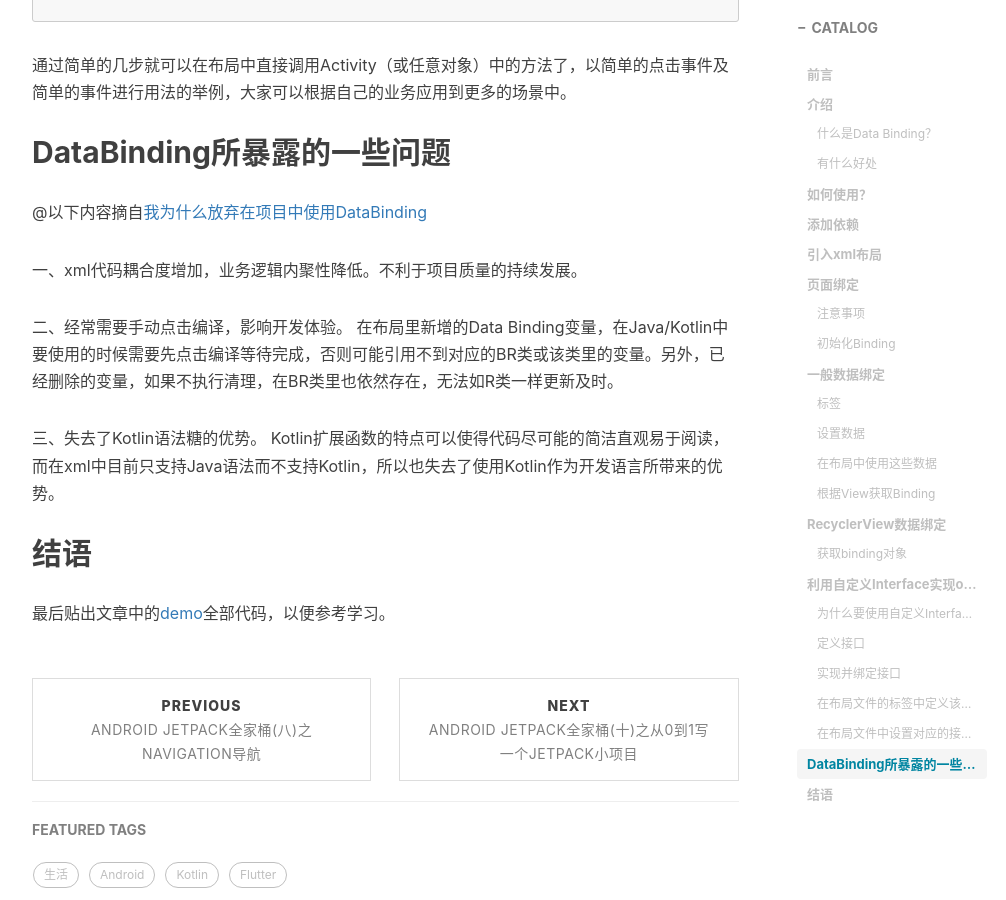
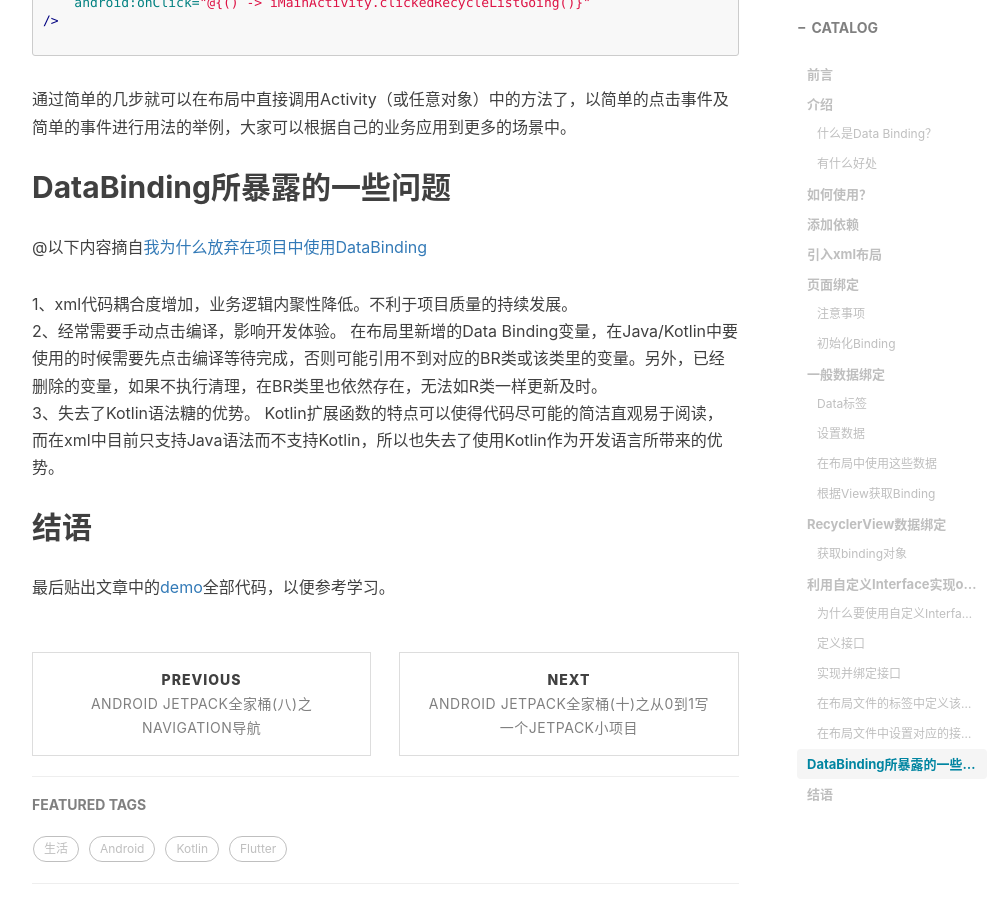
Before and after one commit to toeii/toeii.github.io, a Jekyll site: the page built from _posts/2019-08-07-Android JetPack全家桶(九)之DataBinding数据绑定.md, in a window 1280 px wide and 900 px high, scrolled down 8308 px. Shown: the whole window, without its empty margins (233-1239 px from the left). Built offline with Jekyll 4.4.1, drawn with Linux system fonts in a browser that asks for light colours; nearby versions of some CDN libraries; comment, search, counter and statistics services are not loaded; some of the changed text lies outside the part shown.

Commit message:
update posts

```diff
--- a/_posts/2019-08-07-Android JetPack全家桶(九)之DataBinding数据绑定.md
+++ b/_posts/2019-08-07-Android JetPack全家桶(九)之DataBinding数据绑定.md
@@ -34,9 +34,10 @@ Data Binding，即数据绑定，是Android团队实现MVVM架构的一种方法
 同时，Data Binding也支持双向绑定。
 
 #### 有什么好处
-1，省去大量模板代码，比如findViewById()，setOnClickListener()， setText()，等等。
-2，使得View与逻辑彻底解耦（MVVM）成为可能，不像MVC那样逻辑与View操作混在一起难以维护，也不像MVP那样定义大量接口，费时费力。
-3，由于数据（对象）与View进行双向绑定，所以开发时只需要关注数据（对象）即可，无需关心View的各种繁杂操作（如setVisibility()，setText()等）。
+
+1，省去大量模板代码，比如findViewById()，setOnClickListener()， setText()，等等。<br/>
+2，使得View与逻辑彻底解耦（MVVM）成为可能，不像MVC那样逻辑与View操作混在一起难以维护，也不像MVP那样定义大量接口，费时费力。<br/>
+3，由于数据（对象）与View进行双向绑定，所以开发时只需要关注数据（对象）即可，无需关心View的各种繁杂操作（如setVisibility()，setText()等）。<br/>
 4，功能强大，xml中即可完成简单的逻辑（xml中支持表达式语言，逻辑/数学运算等）。
 
 ## 如何使用？
@@ -105,7 +106,7 @@ gradle.properties
 
 #### 注意事项
 
-* 在绑定页面之前，记得先“Mark project”工程。IDEA会自动根据刚才加入<layout>的xml布局视图生成对应的DataBinding映射类。
+**在绑定页面之前，记得先“Mark project”工程。IDEA会自动根据刚才加入<layout>的xml布局视图生成对应的DataBinding映射类。**
 
 上面我们修改了布局后，下面我们就可以在代码中进行数据绑定了。此时工程中会自动生成该布局对应的java绑定文件:ActivityMainBinding。仔细观察就会发现，这个文件名就是将布局的下划线形式转换成java规范的驼峰形式，后面加上Binding。
 
@@ -123,12 +124,12 @@ gradle.properties
 
 ### 一般数据绑定
 
-#### <data>标签
+#### Data标签
 
 在这个标签中，我们通常用来做下面的事情：
 
-·   定义所绑定的数据的名称（变量名）及对应类型
-·   引入页面所需的类
+1，定义所绑定的数据的名称（变量名）及对应类型；<br/>
+2，引入页面所需的类；
 
 示例如下：
 
@@ -282,8 +283,7 @@ class RecycleListAdapter(private var context: Context, private var datas: Mutabl
 
 #### 为什么要使用自定义Interface？
 
-1，我们平常在Android的开发中，比如如果要设置一个View的点击事件，通常通过view.setOnClickListener()来实现的，这种方式略显繁琐，而且要通过findViewById()来获取到此View的引用。使用了Data Binding技术以后，我们无需这样做，可以直接通过在xml布局文件中设置一个Interface的实现来直接调用某个方法，非常方便。
-
+1，我们平常在Android的开发中，比如如果要设置一个View的点击事件，通常通过view.setOnClickListener()来实现的，这种方式略显繁琐，而且要通过findViewById()来获取到此View的引用。使用了Data Binding技术以后，我们无需这样做，可以直接通过在xml布局文件中设置一个Interface的实现来直接调用某个方法，非常方便。<br/>
 2，除了上面说的方便之外，当两个Fragment之间需要通信时，Android是强烈不建议两个Fragment之间直接通信的，它们之间的通信只能通过他们所在的Activity来进行中转。使用Data Binding之后，这种情况处理起来就简单了很多，通过将一个Interface的实现设置到两个Fragment的xml布局文件中就可以实现。
 
 #### 定义接口
@@ -367,11 +367,9 @@ class MainActivity : AppCompatActivity(),IMainActivity {
 
 @以下内容摘自[我为什么放弃在项目中使用DataBinding](https://blog.csdn.net/maosidiaoxian/article/details/85560206)
 
-一、xml代码耦合度增加，业务逻辑内聚性降低。不利于项目质量的持续发展。
-
-二、经常需要手动点击编译，影响开发体验。 在布局里新增的Data Binding变量，在Java/Kotlin中要使用的时候需要先点击编译等待完成，否则可能引用不到对应的BR类或该类里的变量。另外，已经删除的变量，如果不执行清理，在BR类里也依然存在，无法如R类一样更新及时。
-
-三、失去了Kotlin语法糖的优势。 Kotlin扩展函数的特点可以使得代码尽可能的简洁直观易于阅读，而在xml中目前只支持Java语法而不支持Kotlin，所以也失去了使用Kotlin作为开发语言所带来的优势。
+1、xml代码耦合度增加，业务逻辑内聚性降低。不利于项目质量的持续发展。<br/>
+2、经常需要手动点击编译，影响开发体验。 在布局里新增的Data Binding变量，在Java/Kotlin中要使用的时候需要先点击编译等待完成，否则可能引用不到对应的BR类或该类里的变量。另外，已经删除的变量，如果不执行清理，在BR类里也依然存在，无法如R类一样更新及时。<br/>
+3、失去了Kotlin语法糖的优势。 Kotlin扩展函数的特点可以使得代码尽可能的简洁直观易于阅读，而在xml中目前只支持Java语法而不支持Kotlin，所以也失去了使用Kotlin作为开发语言所带来的优势。
 
 ## 结语
 
```
Also changed, not shown: other parts of _posts/2019-08-07-Android JetPack全家桶(九)之DataBinding数据绑定.md (+2 -2 lines).
